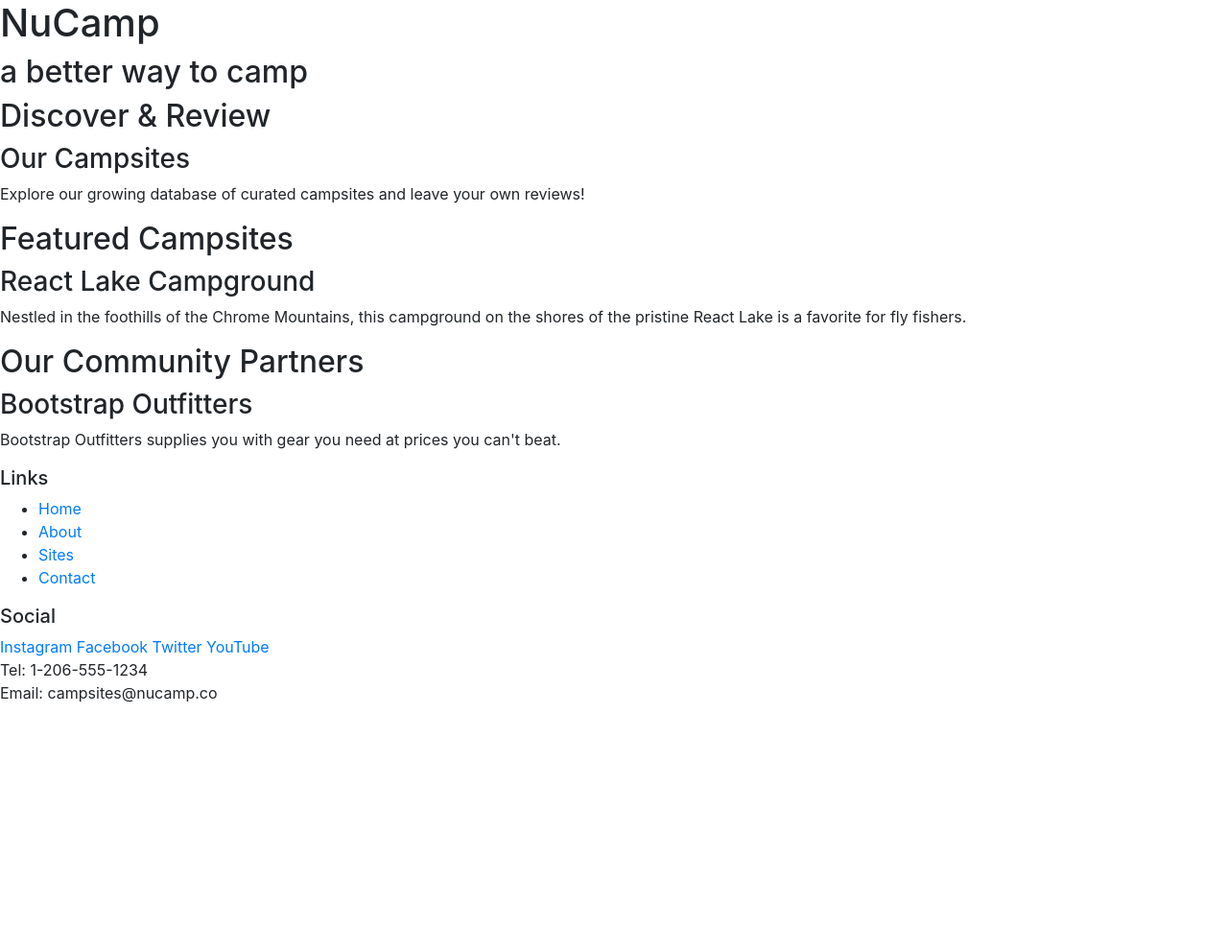
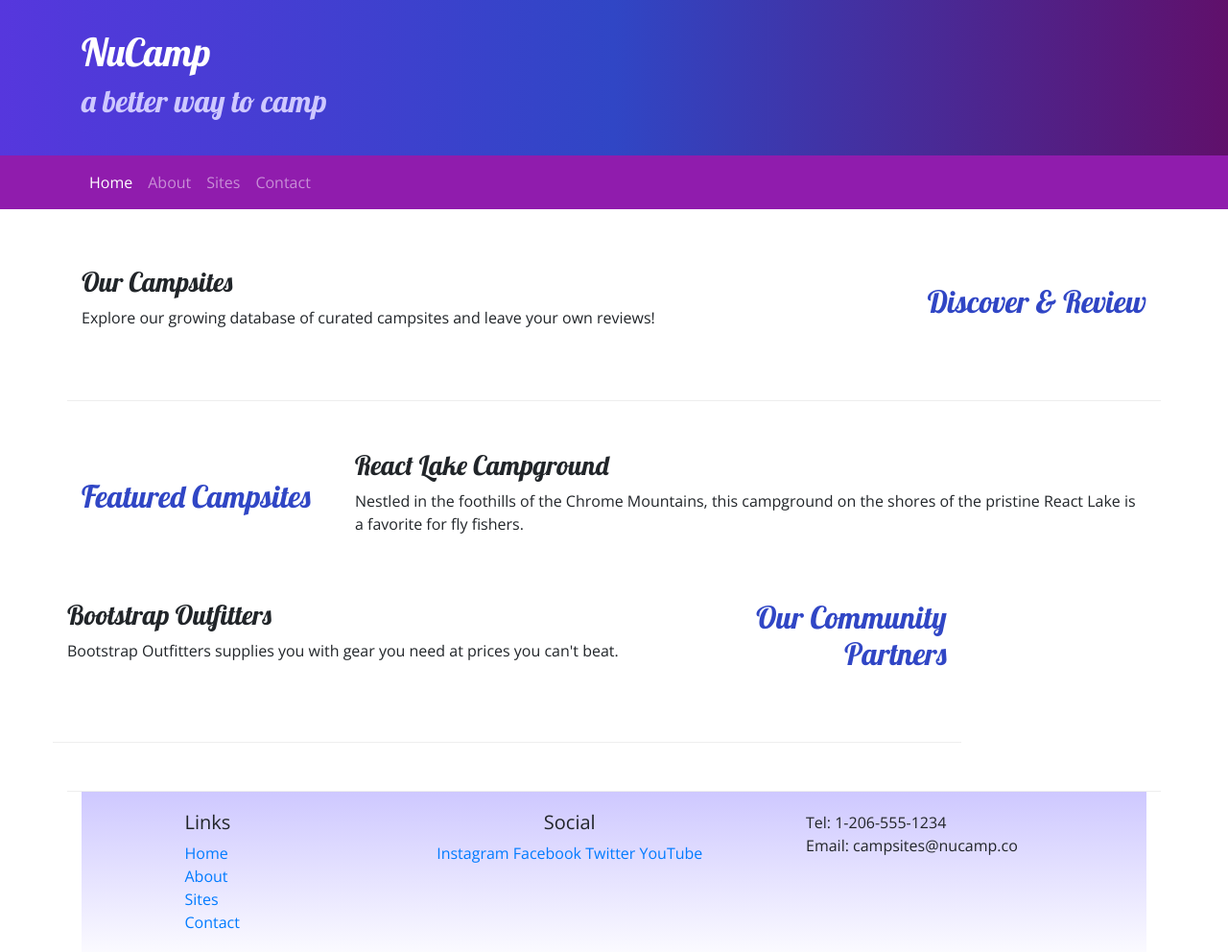
Before and after one commit to hayuni3/git-test, a website: page index.html in a window 1280 px wide. Shown: the whole page at 96% size. Before the commit the page ends 800 px from the top, so only its background shows below. Drawn offline with nearby package versions, Linux system fonts and the light colour scheme.

Commit message:
Navbar and Breadcrumbs

```diff
--- /dev/null
+++ b/css/styles.css
@@ -0,0 +1,38 @@
+
+body {
+    font-family: "Open Sans", sans-serif;
+}
+
+h1, h2, h3 {
+    font-family: "Lobster", cursive;
+}
+
+h2 {
+    color: #3046C5;
+}
+
+header h2 {
+    color: #CEC8FF;
+}
+
+footer {
+    background-image: linear-gradient(#CEC8FF, white);
+    padding: 20px 0;
+}
+
+.jumbotron {
+    margin: 0;
+    padding: 30px;
+    background-image: linear-gradient(to right, #5637DD, #3046C5, #60106B);
+    color: white;
+}
+
+.row-content {
+    padding: 50px 0;
+    border-bottom: 1px ridge;
+    min-height: 200px;
+}
+
+.navbar {
+    background-color: #901CAD;
+}
--- a/index.html
+++ b/index.html
@@ -10,6 +10,11 @@
         <!-- Bootstrap CSS -->
         <link rel="stylesheet" href="node_modules/bootstrap/dist/css/bootstrap.min.css" />
 
+        <!-- Additional CSS must be placed after Bootstrap CSS -->
+    <link rel="stylesheet" href="https://fonts.googleapis.com/css?family=Lobster|Open+Sans" />
+    <link rel="stylesheet" href="css/styles.css" />
+    <title>NuCamp: A Better Way To Camp</title>
+
         <title>NuCamp: A Better Way To Camp</title>
 
     <meta charset="utf-8" />
@@ -18,51 +23,89 @@
 
 <body>
 
-    <header>
-        <div>
+    <header class="jumbotron jumbotron-fluid">
+        <div class="container">
+            <div class="row">
+                <div class="col">
                     <h1>NuCamp</h1>
                    <h2>a better way to camp</h2>
                 </div>
+            </div>
+        </div>
     </header>
+    <nav class="navbar navbar-expand-sm navbar-dark sticky-top">
+        <div class="container">
+            <button class="navbar-toggler ml-auto" type="button" data-toggle="collapse" data-target="#nucampNavbar">
+                <span class="navbar-toggler-icon"></span>
+            </button>
+            <div class="collapse navbar-collapse" id="nucampNavbar">
+                <ul class="navbar-nav">
+                    <li class="nav-item active"><a class="nav-link" href="#">Home</a></li>
+                    <li class="nav-item"><a class="nav-link" href="aboutus.html">About</a></li>
+                    <li class="nav-item"><a class="nav-link" href="#">Sites</a></li>
+                    <li class="nav-item"><a class="nav-link" href="#">Contact</a></li>
 
-    <div>
-        <h2>Discover & Review</h2>
+              </ul>
+            </div>
+        </div>
+    </nav>
+
+    <div class="container">
+        <div class="row row-content align-items-center">
+            <div class="col-sm-4 order-sm-last col-md-3">
+                <h2 class="text-sm-right">Discover & Review</h2>
+            </div>
+            <div class="col">
                 <h3>Our Campsites</h3>
-        <p>Explore our growing database of curated campsites and leave your own reviews!</p>
+                <p class="d-none d-sm-block" >Explore our growing database of curated campsites and leave your own reviews!</p  >
+            </div>
         </div>
 
+        <div class="row row-content align-items-center">
+            <div class="col-sm-4 col-md-3">
+                <h2>Featured Campsites</h2>
+            </div>
+            <div class="col">
+                <h3>React Lake Campground</h3>
+                <p class="d-none d-sm-block">Nestled in the foothills of the Chrome Mountains, this campground on the shores of the pristine React Lake is a favorite for fly fishers.</p>
+            </div>
         <div>
-        <h2>Featured Campsites</h2>
-        <h3>React Lake Campground</h3>
-        <p>Nestled in the foothills of the Chrome Mountains, this campground on the shores of the pristine React Lake is a favorite for fly fishers.</p>
+
+        <div class="row row-content align-item-center">
+            <div class="col-sm-4 order-sm-last col-md-3">
+                <h2 class="text-sm-right">Our Community Partners</h2>
             </div>
-
-    <div>
-        <h2>Our Community Partners</h2>
+            <div class="col">
                 <h3>Bootstrap Outfitters</h3>
-        <p>Bootstrap Outfitters supplies you with gear you need at prices you can't beat.</p>
+                <p class="d-none d-sm-block">Bootstrap Outfitters supplies you with gear you need at prices you can't beat.</p>
             </div>
-
+        </div>
+    </div>
+</div>
     <footer>
-        <div>
+        <div class="container">
+            <div class="row">
+                <div class="col-4 col-sm-2 offset-1">
                     <h5>Links</h5>
-            <ul>
+                    <ul class="list-unstyled">
                         <li><a href="#">Home</a></li>
                         <li><a href="#">About</a></li>
                         <li><a href="#">Sites</a></li>
                         <li><a href="#">Contact</a></li>
                     </ul>
                 </div>
-        <div>
+                <div class="col-6 col-sm-5 text-center">
                     <h5>Social</h5>
                     <a href="http://instagram.com/">Instagram</a>
                     <a href="http://facebook.com/">Facebook</a>
                     <a href="http://twitter.com/">Twitter</a>
                     <a href="http://youtube.com/">YouTube</a>
                 </div>
-        <div>
+                <div class="col-sm-4">
                     Tel: 1-206-555-1234<br />
                     Email: campsites@nucamp.co
+                </div>
+            </div>
         </div>
     </footer>
 <!-- jQuery must come first, then Popper.js, then the Bootstrap JavaScript plugins.-->
```
Also changed, not shown: aboutus.html (added, +122 -0 lines). Lines whose indentation alone changed are shown as unchanged.
